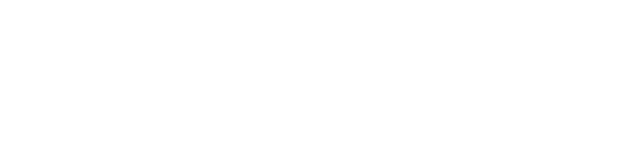
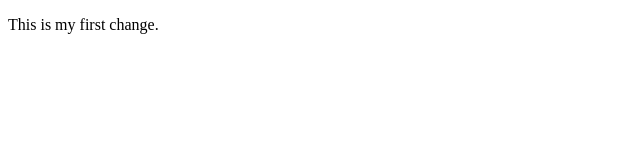
Before and after one commit to itb2/first_repo, a plain HTML site: page index.html in a window 1280 px wide. Shown: the whole page, without its empty margins (0-640 px from the left). Drawn offline with Linux system fonts and the light colour scheme.

Commit message:
2nd commit

```diff
--- a/index.html
+++ b/index.html
@@ -4,6 +4,7 @@
 	<title>This is Me playing with Git</title>
 </head>
 <body>
+	<p> This is my first change. </p>
 
 </body>
 </html>
```
